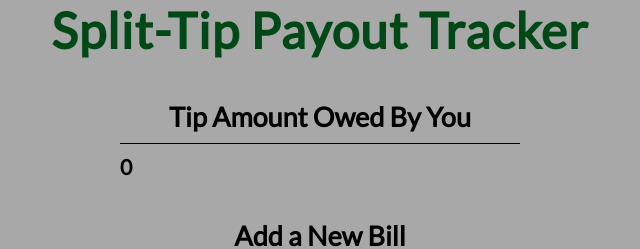
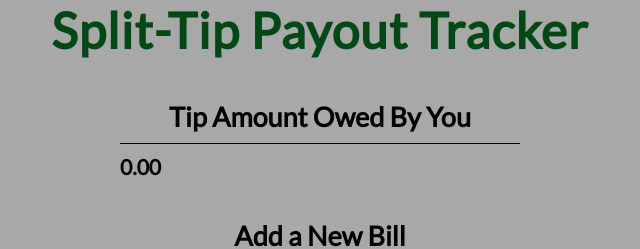
Before and after one commit to techgeekmorin/Project4, a Vue app: page / in a window 1280 px wide. Shown: the top 249 px of the page, without its empty margins (320-960 px from the left). Built offline with nearby package versions, Linux system fonts and the light colour scheme.

Commit message:
more corrections for decimal limitations

```diff
--- a/src/App.vue
+++ b/src/App.vue
@@ -52,7 +52,7 @@
 
   <Header></Header>
   <div class="container">
-    <TipOwed :totalOwed="tipOwed"></TipOwed>
+    <TipOwed :totalOwed="(tipOwed).toFixed(2)"></TipOwed>
     <AddBillInfo @billSubmitted="handleBill"></AddBillInfo>
     <BillList :bills="bills" @tipPaid="handlePaid"></BillList>
   </div>
```
